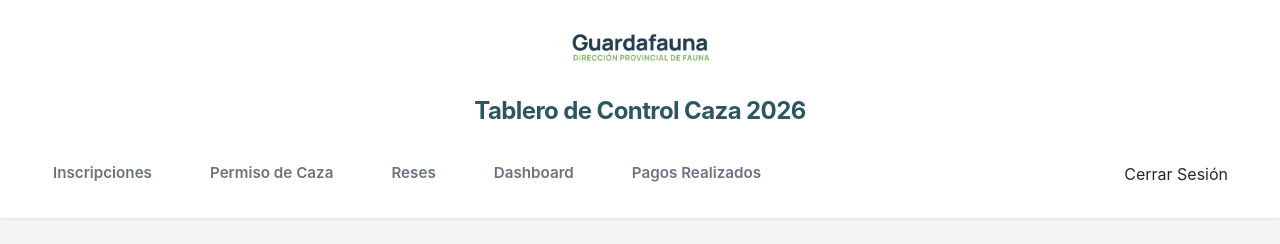
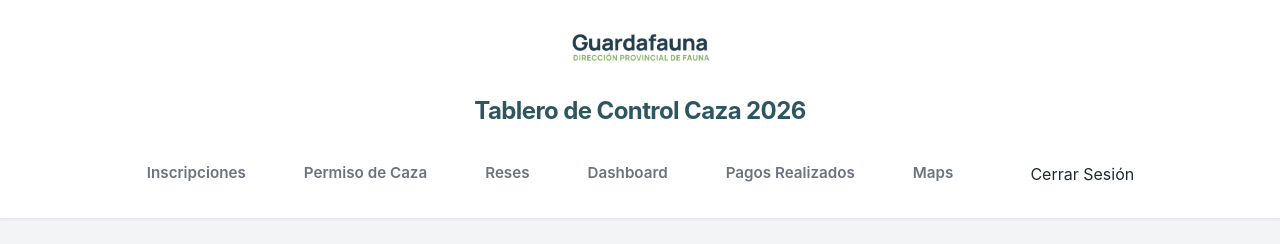
Before and after one commit to visualnocodeweb-ship-it/caza2026_v2, a React (Create React App) app in the folder caza_2026_v2_frontend/: page / in a window 1280 px wide. Shown: the top 244 px of the page. Built offline with nearby package versions, Linux system fonts and the light colour scheme; no server answers; sample sign-in values are in the browser's storage.

Commit message:
feat: add Maps button to Navbar

```diff
--- a/caza_2026_v2_frontend/src/components/Navbar.js
+++ b/caza_2026_v2_frontend/src/components/Navbar.js
@@ -22,6 +22,15 @@ const Navbar = () => {
       <NavLink to="/pagos" className={({ isActive }) => "nav-item" + (isActive ? " active" : "")}>
         Pagos Realizados
       </NavLink>
+      <a
+        href="https://mapas-caza-frontend.onrender.com/"
+        target="_blank"
+        rel="noopener noreferrer"
+        className="nav-item maps-nav-link"
+        style={{ textDecoration: 'none' }}
+      >
+        Maps
+      </a>
       <button
         onClick={logout}
         className="nav-item"
@@ -31,7 +40,7 @@ const Navbar = () => {
           cursor: 'pointer',
           color: 'inherit',
           font: 'inherit',
-          marginLeft: 'auto'
+          marginLeft: '20px'
         }}
       >
         Cerrar Sesión
```
